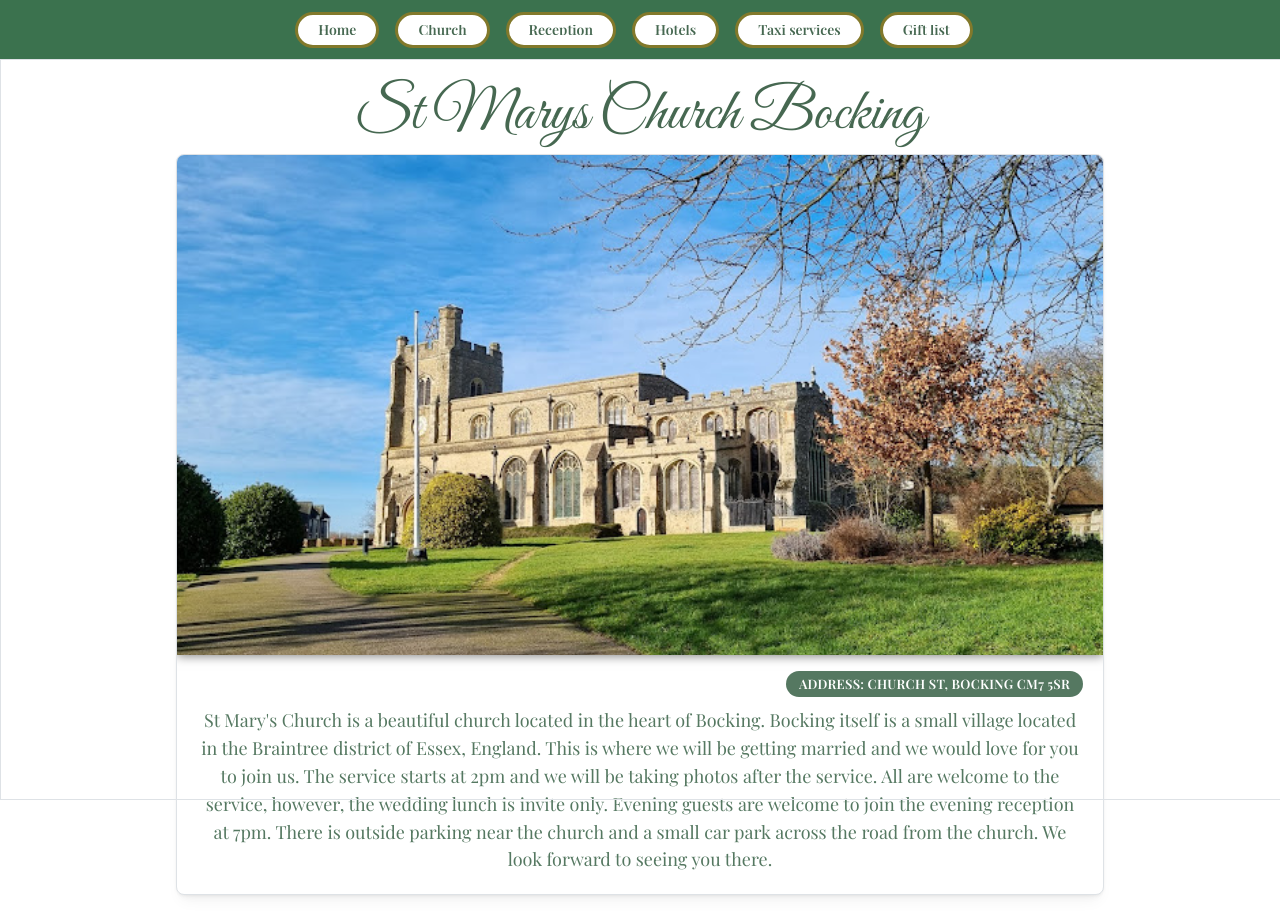
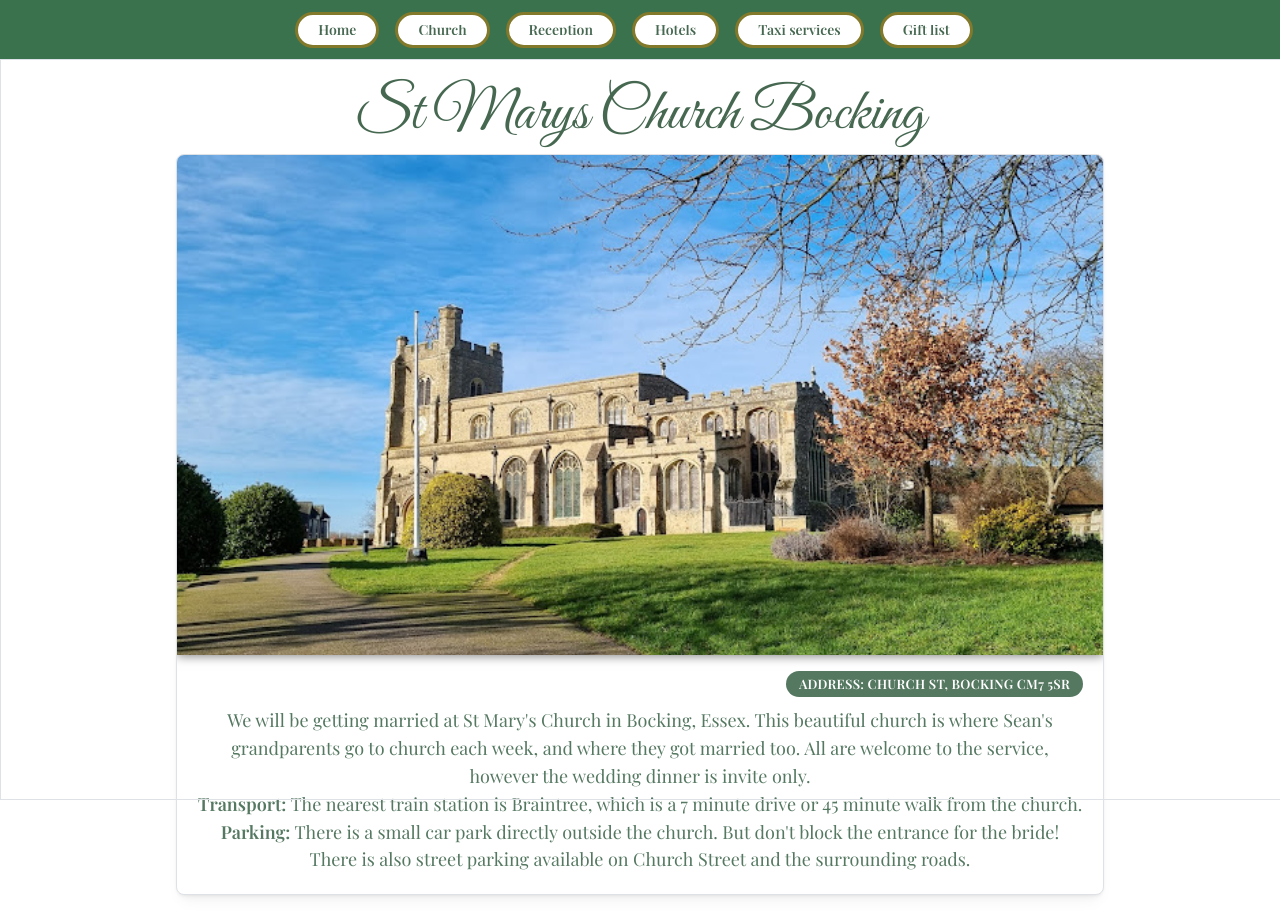
Before and after one commit to sparker0664/Wedding-App, a React (Vite) app: page /church in a window 1280 px wide. Built offline with nearby package versions, Linux system fonts and the light colour scheme.

Commit message:
Added new text for church

```diff
--- a/src/features/church/index.tsx
+++ b/src/features/church/index.tsx
@@ -33,15 +33,25 @@ export default function ChurchPage() {
         </Group>
 
         <Text className={classes.paragraph}>
-          St Mary's Church is a beautiful church located in the heart of
-          Bocking. Bocking itself is a small village located in the Braintree
-          district of Essex, England. This is where we will be getting married
-          and we would love for you to join us. The service starts at 2pm and we
-          will be taking photos after the service. All are welcome to the
-          service, however, the wedding lunch is invite only. Evening guests are
-          welcome to join the evening reception at 7pm. There is outside parking
-          near the church and a small car park across the road from the church.
-          We look forward to seeing you there.
+          We will be getting married at St Mary's Church in Bocking, Essex. This
+          beautiful church is where Sean's grandparents go to church each week,
+          and where they got married too. All are welcome to the service,
+          however the wedding dinner is invite only.
+        </Text>
+        <Text className={classes.paragraph}>
+          <Text component={"span"} inherit inline fw={700}>
+            Transport:
+          </Text>{" "}
+          The nearest train station is Braintree, which is a 7 minute drive or
+          45 minute walk from the church.
+        </Text>
+        <Text className={classes.paragraph}>
+          <Text component={"span"} inherit inline fw={700}>
+            Parking:
+          </Text>{" "}
+          There is a small car park directly outside the church. But don't block
+          the entrance for the bride! There is also street parking available on
+          Church Street and the surrounding roads.
         </Text>
       </Card>
     </Container>
```
